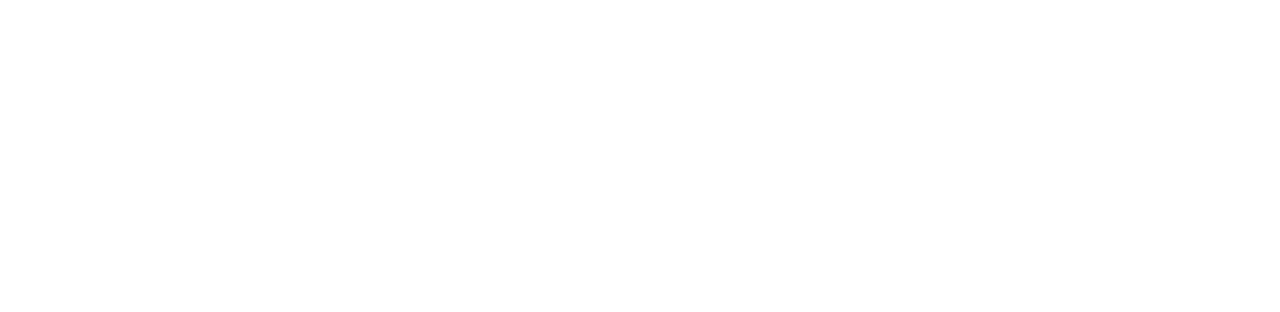
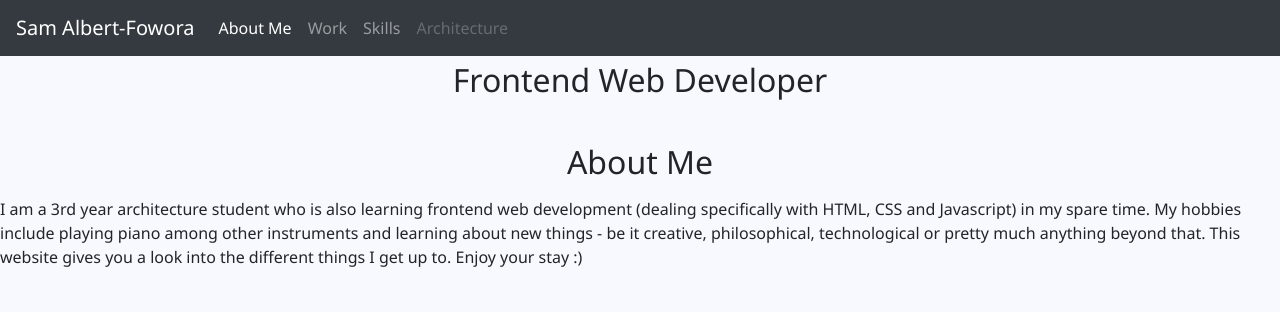
Before and after one commit to SamFowora/Bootstrap-Portfolio, a plain HTML site: page index.html in a window 1280 px wide. Drawn offline with nearby package versions, Linux system fonts and the light colour scheme.

Commit message:
updated html

```diff
--- a/css/style.css
+++ b/css/style.css
@@ -0,0 +1,30 @@
+* {
+    box-sizing: border-box;
+}
+
+body {
+    margin: 0;
+    padding: 0;
+    font-family: 'Segoe UI', Tahoma, Geneva, Verdana, sans-serif;
+    line-height: 1.5;
+    background-color: ghostwhite;
+}
+
+h1, h2, h3, h4, h5, h6 {
+    margin: 0;
+}
+
+h2 {
+    display: flex;
+    flex-direction: row;
+    margin-bottom: 10px;
+    justify-content: center;
+    padding: 5px;
+}
+
+ul li {
+    display: inline-flex;
+    list-style: none;
+    text-decoration: none;
+    padding: 0;
+}
--- a/index.html
+++ b/index.html
@@ -11,8 +11,46 @@
 <body>
     <main class="page-wrapper" id="page-top">
         <header>
-
+            <!-- navbar code -->
+            <nav class="navbar navbar-expand-lg navbar-dark bg-dark">
+                <a class="navbar-brand" href="#">Sam Albert-Fowora</a>
+                <button class="navbar-toggler" type="button" data-toggle="collapse" data-target="#navbarNav" aria-controls="navbarNav" aria-expanded="false" aria-label="Toggle navigation">
+                  <span class="navbar-toggler-icon"></span>
+                </button>
+                <div class="collapse navbar-collapse" id="navbarNav">
+                  <ul class="navbar-nav">
+                    <li class="nav-item active">
+                      <a class="nav-link" href="#">About Me<span class="sr-only">(current)</span></a>
+                    </li>
+                    <li class="nav-item">
+                      <a class="nav-link" href="#">Work</a>
+                    </li>
+                    <li class="nav-item">
+                      <a class="nav-link" href="#">Skills</a>
+                    </li>
+                    <li class="nav-item">
+                      <a class="nav-link disabled">Architecture</a>
+                    </li>
+                  </ul>
+                </div>
+              </nav>
         </header>
     </main>
+     <!-- hero banner -->
+  <section class="hero-banner">
+    <div class="text-block">
+      <h2>Frontend Web Developer</h2>
+    </div>
+  </section>
+    <br/>
+  <main class="page-wrapper">
+    <!-- about me -->
+    <section class="page-section" id="about">
+
+      <h2>About Me</h2>
+      <p>I am a 3rd year architecture student who is also learning frontend web development (dealing specifically with HTML, CSS and Javascript) in my spare time. My hobbies include playing piano among other instruments and learning about new things - be it creative, philosophical, technological or pretty much anything beyond that. This website gives you a look into the different things I get up to. Enjoy your stay :) </p>
+
+    </section>
+    <br/>
 </body>
 </html>
```
